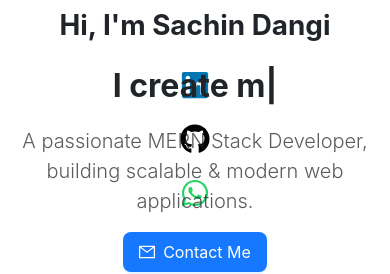
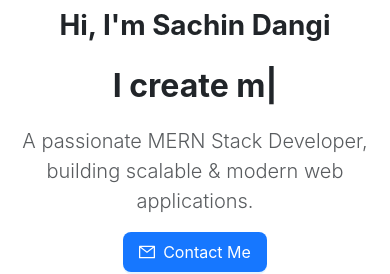
Before and after one commit to sachindangi942/myportfolio, a React (Create React App) app: page / in a window 390 px wide. Shown: the part 283-557 px from the top of the page. Built offline with nearby package versions, Linux system fonts and the light colour scheme.

Commit message:
change linkedin whatsaap github icons hide mobile screen

```diff
--- a/src/pages/Home.js
+++ b/src/pages/Home.js
@@ -9,9 +9,10 @@ import Skills from "../components/Skills";
 import Qualification from "./Qualification";
 import Projects from "../components/Projects";
 import Contact from "../components/Contact";
-import { Button } from "antd"
-import {MailOutlined} from "@ant-design/icons"
+import { Button } from "antd";
+import { MailOutlined } from "@ant-design/icons";
 import { useNavigate } from "react-router-dom";
+
 const textVariants = {
     hidden: { opacity: 0, y: 20 },
     visible: { opacity: 1, y: 0, transition: { duration: 0.6 } },
@@ -20,7 +21,7 @@ const textVariants = {
 export const Home = () => {
     const navigate = useNavigate();
     return (
-        <Container className="py-5 ">
+        <Container className="py-5">
             <Row className="text-center mb-5">
                 <Col>
                     <motion.h1
@@ -44,7 +45,7 @@ export const Home = () => {
             <Row className="align-items-center">
                 <Col
                     md={1}
-                    className="d-flex flex-column align-items-center justify-content-center gap-4 position-fixed start-0 top-50 translate-middle-y"
+                    className="d-flex flex-column align-items-center justify-content-center gap-4 position-fixed start-0 top-50 translate-middle-y d-none d-md-flex"
                 >
                     <a
                         href="https://www.linkedin.com/in/sachin-s1a2c3hin"
@@ -88,7 +89,7 @@ export const Home = () => {
                                 icon={<MailOutlined />}
                                 size="large"
                                 className="modern-button"
-                                onClick={()=> navigate("/contact")}
+                                onClick={() => navigate("/contact")}
                             >
                                 Contact Me
                             </Button>
```
